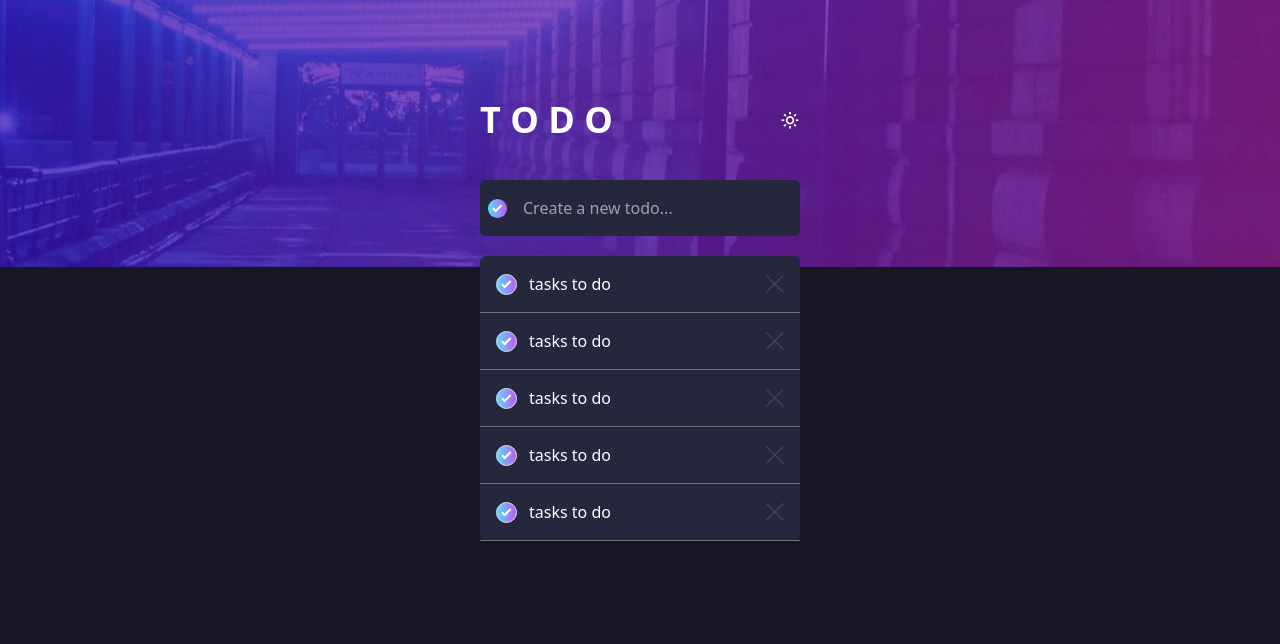
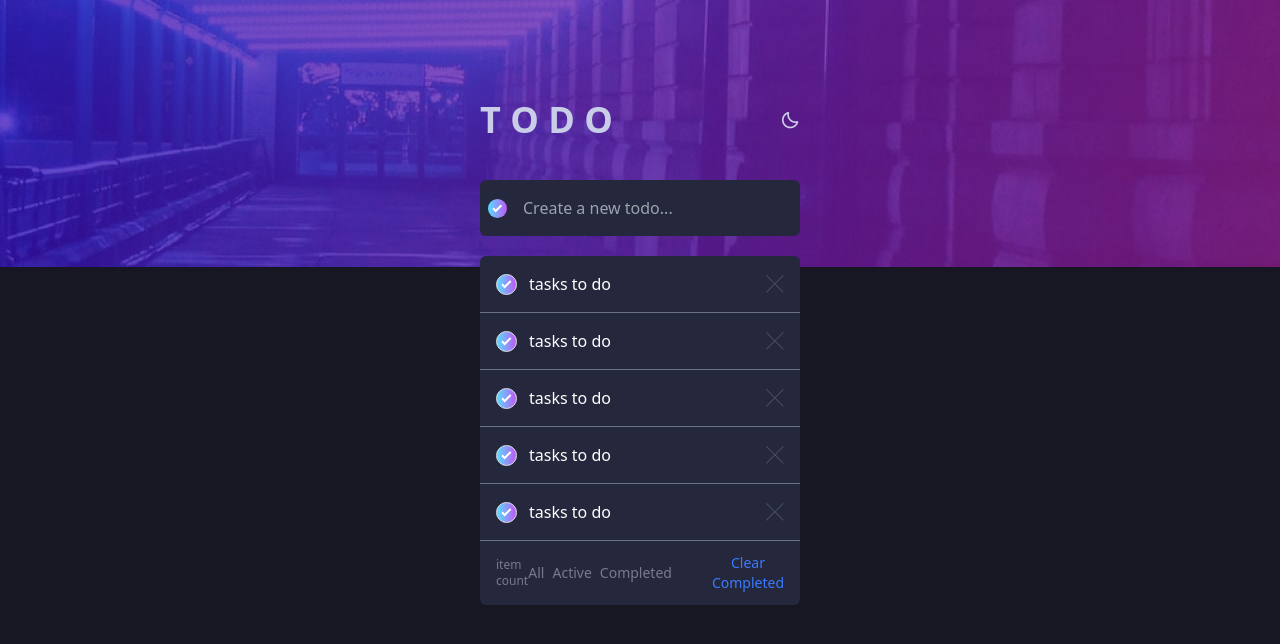
Before and after one commit to 04stefke/todo-app-challenge, a React (Vite) app: page / in a window 1280 px wide. Shown: the top 644 px of the page. Built offline with nearby package versions, Linux system fonts and the light colour scheme.

Commit message:
created the dark theme, updated all the color classes made throughout the components

```diff
--- a/index.html
+++ b/index.html
@@ -7,7 +7,7 @@
     <meta name="viewport" content="width=device-width, initial-scale=1.0" />
     <title>To-Do Challenge</title>
   </head>
-  <body>
+  <body class="dark">
     <div id="root"></div>
     <script type="module" src="/src/main.jsx"></script>
   </body>
--- a/src/App.jsx
+++ b/src/App.jsx
@@ -1,14 +1,28 @@
+import { useEffect, useState } from "react";
 import TodoWrapper from "./components/TodoWrapper";
 function App() {
+	const [theme, setTheme] = useState(localStorage.getItem("theme") || "dark");
+	useEffect(() => {
+		localStorage.setItem("theme", theme);
+		document.documentElement.className = theme;
+	}, [theme]);
+	const toggleTheme = () => {
+		setTheme(theme === "dark" ? "light" : "dark");
+	};
 	return (
-		<section className="h-screen  bg-dark-backgroundColor  ">
+		<section className="h-screen  bg-bg ">
 			<main className="bg-dark-image h-1/3  flex flex-col items-center  ">
 				<div className="w-1/4 flex flex-col gap-10 relative top-[100px]">
 					<div className="flex items-center justify-between w-full">
-						<h1 className="text-white font-bold text-4xl">T O D O</h1>
-						<i className="bx bx-sun text-white text-xl cursor-pointer"></i>
+						<h1 className="text-fontColor font-bold text-4xl">T O D O</h1>
+						<i
+							className={`bx ${
+								theme === "dark" ? "bx-moon" : "bx-sun"
+							} text-fontColor text-xl cursor-pointer`
+						} onClick={toggleTheme}
+						></i>
 					</div>
-					<TodoWrapper/>
+					<TodoWrapper />
 				</div>
 			</main>
 		</section>
--- a/src/components/Edit.jsx
+++ b/src/components/Edit.jsx
@@ -1,9 +1,19 @@
-import React from 'react'
+import React from "react";
 
 const Edit = () => {
-  return (
-	<div>Edit</div>
-  )
-}
+	return (
+		<div className="px-4 py-3 flex items-center justify-between text-sm text-darkerFC">
+			<p className="text-xs">item count</p>
+			<div className="flex items-center gap-10">
+				<div className="flex gap-2 items-center">
+					<button className="hover:text-brightBlue">All</button>
+					<button className="hover:text-brightBlue">Active</button>
+					<button className="hover:text-brightBlue">Completed</button>
+				</div>
+				<button className="hover:text-brightBlue active-btn">Clear Completed</button>
+			</div>
+		</div>
+	);
+};
 
-export default Edit
+export default Edit;
--- a/src/components/Form.jsx
+++ b/src/components/Form.jsx
@@ -2,12 +2,12 @@ import React from "react";
 import check from '/assets/icon-check.svg'
 const Form = () => {
 	return (
-		<form className="w-full flex items-center  bg-dark-backgroundColor2 rounded-md">
+		<form className="w-full flex items-center  bg-bg2 rounded-md">
 			<div className="w-full bg-transparent flex items-center px-2 ">
-				<img src={check} alt="" className="bg-gradient-checklist rounded-full px-[4px] py-[5px] cursor-pointer border-dark-veryDarkGrayishBlue2 border-1 "  />
+				<img src={check} alt="" className="bg-gradient-checklist rounded-full px-[4px] py-[5px] cursor-pointer border-brightBlue border-1 "  />
 				<input
 					type="text"
-					className="w-full py-4 px-4 outline-none bg-transparent text-gray-600 "
+					className="w-full py-4 px-4 outline-none bg-transparent text-lightGray "
 					placeholder="Create a new todo..."
 				/>
 			</div>
--- a/src/components/TodoList.jsx
+++ b/src/components/TodoList.jsx
@@ -1,14 +1,15 @@
 import React from 'react'
 import Todo from './Todo'
+import Edit from './Edit'
 const TodoList = () => {
   return (
-	<div className='bg-dark-backgroundColor2 rounded-md flex flex-col justify-center'>
+	<div className='bg-bg2 rounded-md flex flex-col justify-center'>
     <Todo/>
     <Todo/>
     <Todo/>
     <Todo/>
     <Todo/>
-
+    <Edit />
   </div>
   )
 }
--- a/src/index.css
+++ b/src/index.css
@@ -1,3 +1,25 @@
 @tailwind base;
 @tailwind components;
 @tailwind utilities;
+
+.dark {
+	--bg: 235, 21%, 11%;
+	--bg2: 235, 24%, 19%;
+	--fontColor: 234, 39%, 85%;
+	--textHover: 236, 33%, 92%;
+	--darkerFC: 234, 11%, 52%;
+	--lightGray: 236, 33%, 92%;
+}
+
+.light {
+	--bg: 0, 0%, 98%;
+	--bg2: 0, 0%, 98%;
+	--fontColor: 235, 19%, 35%;
+	--textHover: 236, 9%, 61%;
+	--darkerFC: 236, 9%, 61%;
+	--lightGray: 236, 33%, 92%;
+}
+
+.active-btn {
+    @apply text-brightBlue
+}
--- a/tailwind.config.js
+++ b/tailwind.config.js
@@ -4,33 +4,34 @@ export default {
 	theme: {
 		extend: {
 			backgroundImage: {
-				'light-image': "url('/assets/backgrounds/bg-desktop-light.jpg')",
-				'dark-image': "url('/assets/backgrounds/bg-desktop-dark.jpg')",
+				"light-image": "url('/assets/backgrounds/bg-desktop-light.jpg')",
+				"dark-image": "url('/assets/backgrounds/bg-desktop-dark.jpg')",
 				"gradient-checklist":
 					"linear-gradient(to right, hsl(192, 100%, 67%), hsl(280, 87%, 65%))",
 				"bright-blue": "hsl(220, 98%, 61%)",
 			},
 			colors: {
-				light: {
-					backgroundColor: "hsl(0, 0%, 98%)",
-					backgroundColor2: "hsl(236, 33%, 92%)",
-					lighterTextColor: "hsl(233, 11%, 84%)",
-					darkerTextColor: "hsl(236, 9%, 61%)",
-					fontColor: "hsl(235, 19%, 35%)",
-					"gradient-color":
-					"linear-gradient(to right, hsl(192, 100%, 67%), hsl(280, 87%, 65%))",
-				},
-				dark: {
-					backgroundColor: "hsl(235, 21%, 11%)",
-					backgroundColor2: "hsl(235, 24%, 19%)",
-					lighterTextColor: "hsl(234, 39%, 85%)",
-					lightGrayishBlueHover: "hsl(236, 33%, 92%)",
-					darkerTextColor: "hsl(234, 11%, 52%)",
-					veryDarkGrayishBlue1: "hsl(233, 14%, 35%)",
-					veryDarkGrayishBlue2: "hsl(237, 14%, 26%)",
-					"gradient-color":
-					"linear-gradient(to right, hsl(192, 100%, 67%), hsl(280, 87%, 65%))",
-				},
+				brightBlue: "hsl(220, 98%, 61%)",
+				bg: "hsl(var(--bg))",
+				bg2: "hsl(var(--bg2))",
+				fontColor: "hsl(var(--fontColor))",
+				textHover: "hsl(var(--textHover))",
+				darkerFC: "hsl(var(--darkerFC))",
+				lightGray: "hsl(var(--lightGray))",
+				// dark: {
+				// 	backgroundColor: "hsl(235, 21%, 11%)",
+				// 	backgroundColor2: "hsl(235, 24%, 19%)",
+				// 	lighterTextColor: "hsl(234, 39%, 85%)",
+				// 	lightGrayishBlueHover: "hsl(236, 33%, 92%)",
+				// 	darkerTextColor: "hsl(234, 11%, 52%)",
+				// },
+				// light: {
+				// 	backgroundColor: "hsl(0, 0%, 98%)",
+				// 	lightGrayishBlueHover: "hsl(236, 33%, 92%)",
+				// 	lighterTextColor: "hsl(233, 11%, 84%)",
+				// 	darkerTextColor: "hsl(236, 9%, 61%)",
+				// 	fontColor: "hsl(235, 19%, 35%)",
+				// },
 			},
 		},
 	},
```
